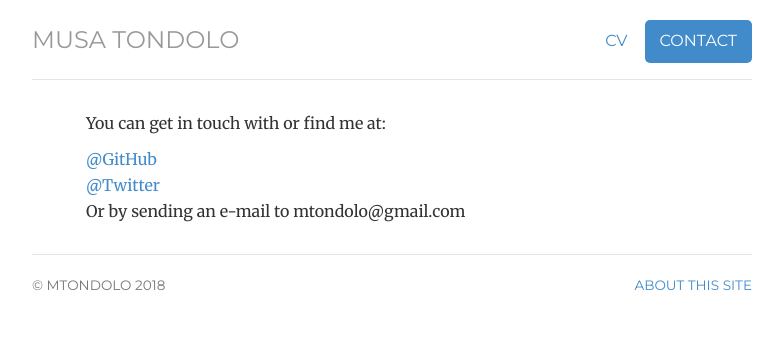
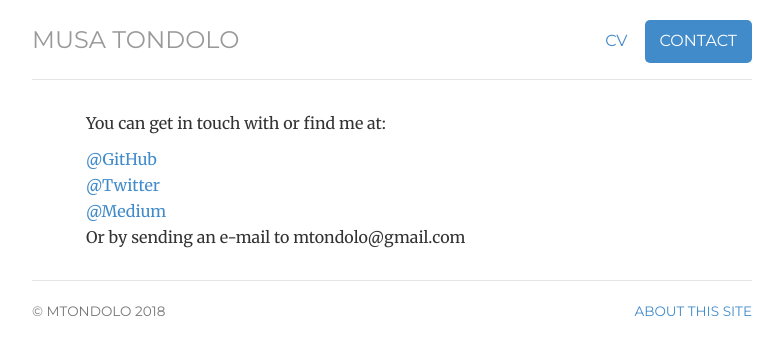
Before and after one commit to mtondolo/mtondolo.github.io, a Jekyll site: the page built from contact/index.html, in a window 1280 px wide. Shown: the top 355 px of the page, without its empty margins (248-1031 px from the left). Built offline with Jekyll 4.4.1, drawn with Linux system fonts in a browser that asks for light colours.

Commit message:
Add medium link

```diff
--- a/contact/index.html
+++ b/contact/index.html
@@ -14,6 +14,7 @@ description: Musa Tondolo is a student of Android Applications Development , Con
 	<ul class="list-unstyled">
 	<li><a href="https://github.com/mtondolo">@GitHub</a></li>
 	<li><a href="https://twitter.com/tondolo">@Twitter</a></li>
+	<li><a href="https://medium.com/geeks-wall">@Medium</a></li>
 	<li>Or by sending an e-mail to <span class="obfuscate">moc.liamg@olodnotm</span></li>
 	</ul>
 
```
